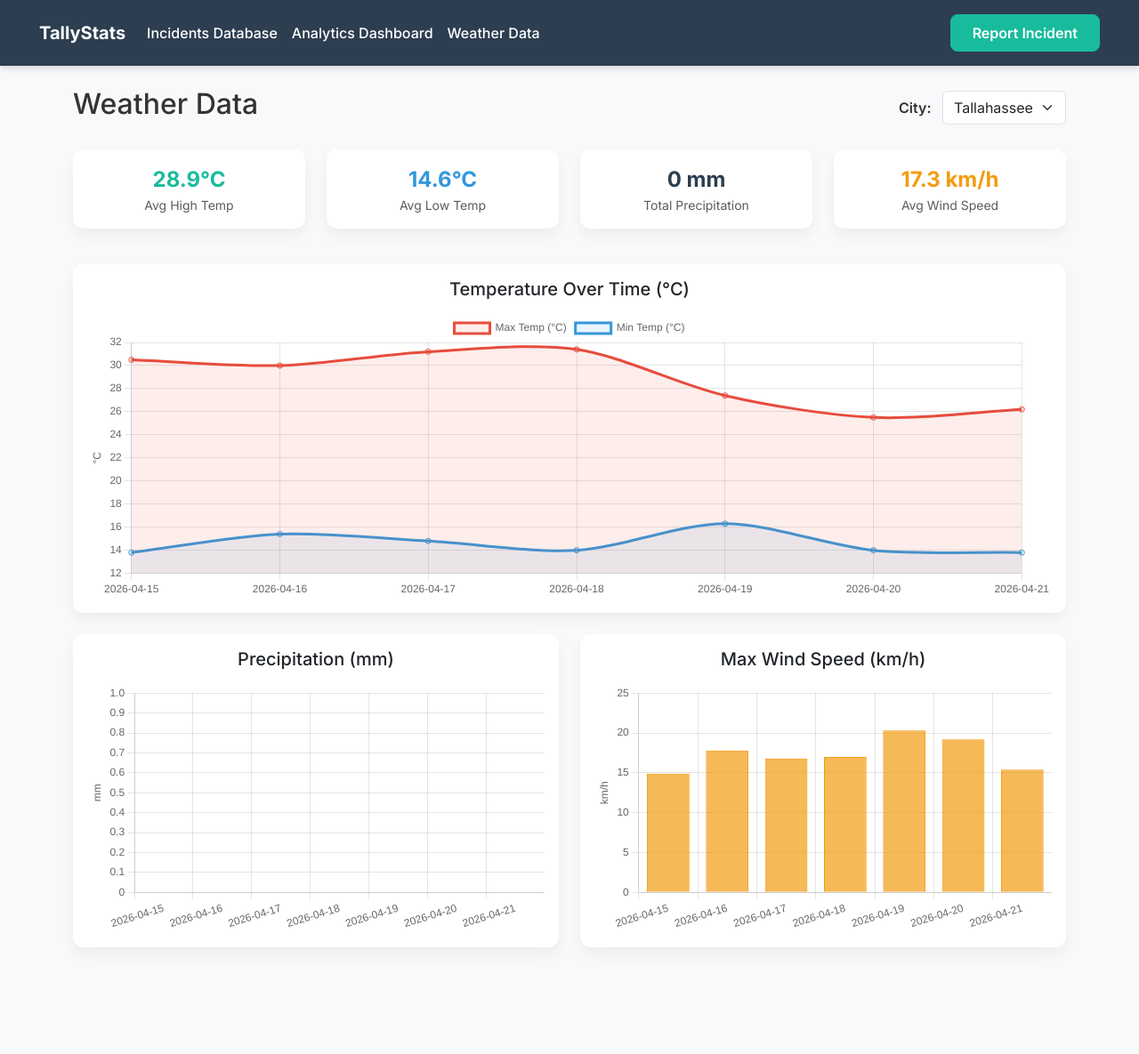
After one commit to GabeValla/cis4930-sp26-project-group-11, a Django app: page /weather/ in a window 1280 px wide. The commit adds this page. Shown: the whole page at 89% size. Run offline with Django 4.2, Linux system fonts and the light colour scheme; data comes from the database, SQL or seed files in the repository; some libraries are stand-ins or nearby versions.

Commit message:
Add weather data page with temperature, precipitation, and wind charts

```diff
--- a/myapp/templates/myapp/base.html
+++ b/myapp/templates/myapp/base.html
@@ -38,6 +38,9 @@
                     <li class="nav-item">
                         <a class="nav-link" href="{% url 'analytics' %}">Analytics Dashboard</a>
                     </li>
+                    <li class="nav-item">
+                        <a class="nav-link" href="{% url 'weather' %}">Weather Data</a>
+                    </li>
                 </ul>
                 <div class="d-flex">
                     <a href="{% url 'record_create' %}" class="btn btn-primary-custom text-white">Report Incident</a>
--- /dev/null
+++ b/myapp/templates/myapp/weather.html
@@ -0,0 +1,200 @@
+{% extends 'myapp/base.html' %}
+
+{% block title %}Weather Data - TallyStats{% endblock %}
+
+{% block content %}
+<div class="d-flex justify-content-between align-items-center mb-4">
+    <h2>Weather Data</h2>
+    {% if cities %}
+    <div>
+        <label class="me-2 fw-semibold">City:</label>
+        <select id="citySelector" class="form-select d-inline-block w-auto">
+            {% for city in cities %}
+                <option value="{{ city }}">{{ city }}</option>
+            {% endfor %}
+        </select>
+    </div>
+    {% endif %}
+</div>
+
+{% if cities %}
+
+<!-- Summary stat cards -->
+<div class="row mb-4" id="summaryCards"></div>
+
+<!-- Temperature chart -->
+<div class="row">
+    <div class="col-12 mb-4">
+        <div class="card card-custom p-3">
+            <h5 class="mb-3 text-center">Temperature Over Time (°C)</h5>
+            <div style="position: relative; height: 320px; width: 100%;">
+                <canvas id="tempChart"></canvas>
+            </div>
+        </div>
+    </div>
+</div>
+
+<!-- Precipitation and Wind charts side by side -->
+<div class="row">
+    <div class="col-lg-6 mb-4">
+        <div class="card card-custom p-3">
+            <h5 class="mb-3 text-center">Precipitation (mm)</h5>
+            <div style="position: relative; height: 280px; width: 100%;">
+                <canvas id="precipChart"></canvas>
+            </div>
+        </div>
+    </div>
+    <div class="col-lg-6 mb-4">
+        <div class="card card-custom p-3">
+            <h5 class="mb-3 text-center">Max Wind Speed (km/h)</h5>
+            <div style="position: relative; height: 280px; width: 100%;">
+                <canvas id="windChart"></canvas>
+            </div>
+        </div>
+    </div>
+</div>
+
+{% else %}
+<div class="card card-custom p-5 text-center">
+    <p class="text-muted mb-0">No weather data available yet.</p>
+</div>
+{% endif %}
+
+{% endblock %}
+
+{% block extra_js %}
+<script>
+document.addEventListener("DOMContentLoaded", function () {
+    const weatherData = JSON.parse('{{ weather_json|safe }}');
+    const citySelector = document.getElementById('citySelector');
+
+    const primaryColor = '#2c3e50';
+    const secondaryColor = '#18bc9c';
+    const redColor = '#e74c3c';
+    const orangeColor = '#f39c12';
+
+    let tempChart, precipChart, windChart;
+
+    function buildCards(city) {
+        const d = weatherData[city];
+        document.getElementById('summaryCards').innerHTML = `
+            <div class="col-6 col-md-3 mb-3">
+                <div class="card card-custom p-3 text-center">
+                    <div class="fs-4 fw-bold" style="color: var(--secondary-color);">${d.avg_temp_max}°C</div>
+                    <div class="text-muted small">Avg High Temp</div>
+                </div>
+            </div>
+            <div class="col-6 col-md-3 mb-3">
+                <div class="card card-custom p-3 text-center">
+                    <div class="fs-4 fw-bold" style="color: #3498db;">${d.avg_temp_min}°C</div>
+                    <div class="text-muted small">Avg Low Temp</div>
+                </div>
+            </div>
+            <div class="col-6 col-md-3 mb-3">
+                <div class="card card-custom p-3 text-center">
+                    <div class="fs-4 fw-bold" style="color: var(--primary-color);">${d.total_precip} mm</div>
+                    <div class="text-muted small">Total Precipitation</div>
+                </div>
+            </div>
+            <div class="col-6 col-md-3 mb-3">
+                <div class="card card-custom p-3 text-center">
+                    <div class="fs-4 fw-bold" style="color: ${orangeColor};">${d.avg_wind} km/h</div>
+                    <div class="text-muted small">Avg Wind Speed</div>
+                </div>
+            </div>
+        `;
+    }
+
+    function buildCharts(city) {
+        const d = weatherData[city];
+
+        if (tempChart) tempChart.destroy();
+        if (precipChart) precipChart.destroy();
+        if (windChart) windChart.destroy();
+
+        tempChart = new Chart(document.getElementById('tempChart').getContext('2d'), {
+            type: 'line',
+            data: {
+                labels: d.dates,
+                datasets: [
+                    {
+                        label: 'Max Temp (°C)',
+                        data: d.temp_max,
+                        borderColor: redColor,
+                        backgroundColor: 'rgba(231, 76, 60, 0.1)',
+                        fill: true,
+                        tension: 0.3,
+                    },
+                    {
+                        label: 'Min Temp (°C)',
+                        data: d.temp_min,
+                        borderColor: '#3498db',
+                        backgroundColor: 'rgba(52, 152, 219, 0.1)',
+                        fill: true,
+                        tension: 0.3,
+                    }
+                ]
+            },
+            options: {
+                responsive: true,
+                maintainAspectRatio: false,
+                plugins: { legend: { position: 'top' } },
+                scales: { y: { title: { display: true, text: '°C' } } }
+            }
+        });
+
+        precipChart = new Chart(document.getElementById('precipChart').getContext('2d'), {
+            type: 'bar',
+            data: {
+                labels: d.dates,
+                datasets: [{
+                    label: 'Precipitation (mm)',
+                    data: d.precipitation,
+                    backgroundColor: 'rgba(52, 152, 219, 0.7)',
+                    borderColor: '#3498db',
+                    borderWidth: 1,
+                }]
+            },
+            options: {
+                responsive: true,
+                maintainAspectRatio: false,
+                plugins: { legend: { display: false } },
+                scales: { y: { title: { display: true, text: 'mm' } } }
+            }
+        });
+
+        windChart = new Chart(document.getElementById('windChart').getContext('2d'), {
+            type: 'bar',
+            data: {
+                labels: d.dates,
+                datasets: [{
+                    label: 'Wind Speed (km/h)',
+                    data: d.wind_speed_max,
+                    backgroundColor: 'rgba(243, 156, 18, 0.7)',
+                    borderColor: orangeColor,
+                    borderWidth: 1,
+                }]
+            },
+            options: {
+                responsive: true,
+                maintainAspectRatio: false,
+                plugins: { legend: { display: false } },
+                scales: { y: { title: { display: true, text: 'km/h' } } }
+            }
+        });
+    }
+
+    function render(city) {
+        buildCards(city);
+        buildCharts(city);
+    }
+
+    if (citySelector) {
+        citySelector.addEventListener('change', function () {
+            render(this.value);
+        });
+        render(citySelector.value);
+    }
+});
+</script>
+{% endblock %}
--- a/myapp/urls.py
+++ b/myapp/urls.py
@@ -9,5 +9,6 @@ urlpatterns = [
     path('records/<int:pk>/edit/', views.record_edit, name='record_edit'),
     path('records/<int:pk>/delete/', views.record_delete, name='record_delete'),
     path('analytics/', views.analytics, name='analytics'),
+    path('weather/', views.weather, name='weather'),
     path('api/trigger-fetch/', views.trigger_fetch, name='trigger_fetch'),
 ]
--- a/myapp/views.py
+++ b/myapp/views.py
@@ -87,6 +87,36 @@ def trigger_fetch(request):
 import json
 import pandas as pd
 
+def weather(request):
+    cities = City.objects.all()
+    weather_by_city = {}
+
+    for city in cities:
+        records = WeatherRecord.objects.filter(city=city).order_by('date').values(
+            'date', 'temp_max', 'temp_min', 'precipitation', 'wind_speed_max'
+        )
+        df = pd.DataFrame(list(records))
+        if df.empty:
+            continue
+        df['date'] = df['date'].astype(str)
+        weather_by_city[city.name] = {
+            'dates': df['date'].tolist(),
+            'temp_max': df['temp_max'].tolist(),
+            'temp_min': df['temp_min'].tolist(),
+            'precipitation': df['precipitation'].tolist(),
+            'wind_speed_max': df['wind_speed_max'].tolist(),
+            'avg_temp_max': round(df['temp_max'].mean(), 1),
+            'avg_temp_min': round(df['temp_min'].mean(), 1),
+            'total_precip': round(df['precipitation'].sum(), 1),
+            'avg_wind': round(df['wind_speed_max'].mean(), 1),
+        }
+
+    context = {
+        'weather_json': json.dumps(weather_by_city),
+        'cities': list(weather_by_city.keys()),
+    }
+    return render(request, 'myapp/weather.html', context)
+
 def analytics(request):
     qs_crimes = CrimeIncident.objects.values('reason', 'latitude', 'longitude', 'date_time')
     df_crimes = pd.DataFrame(list(qs_crimes))
```
